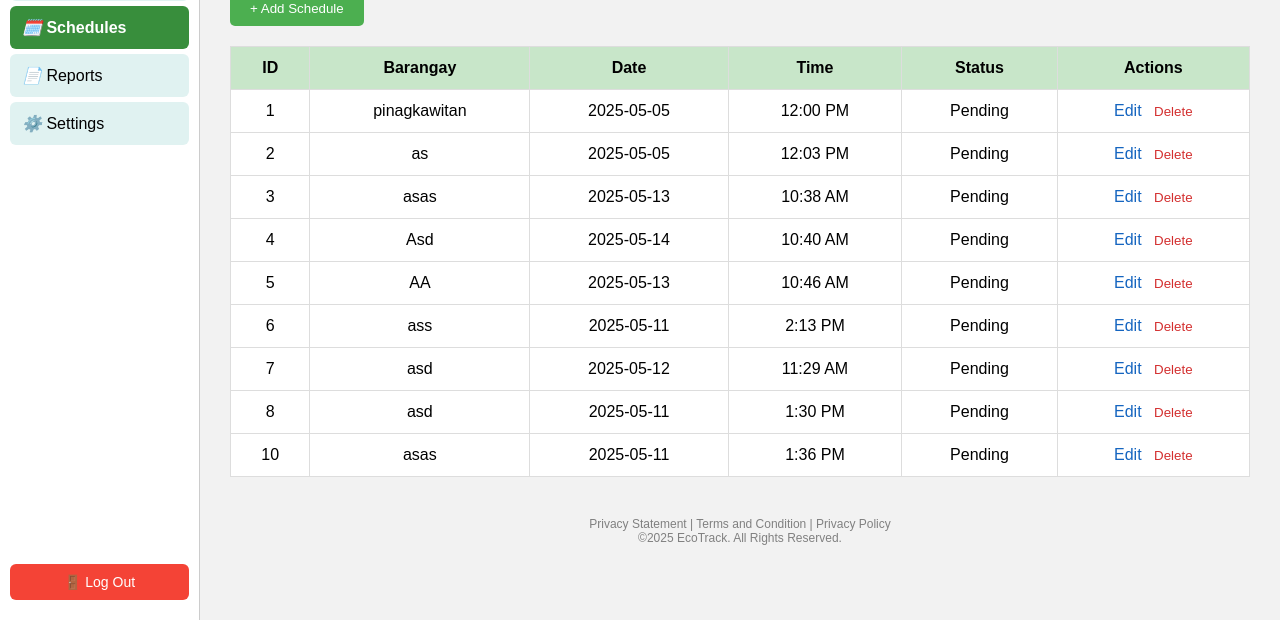
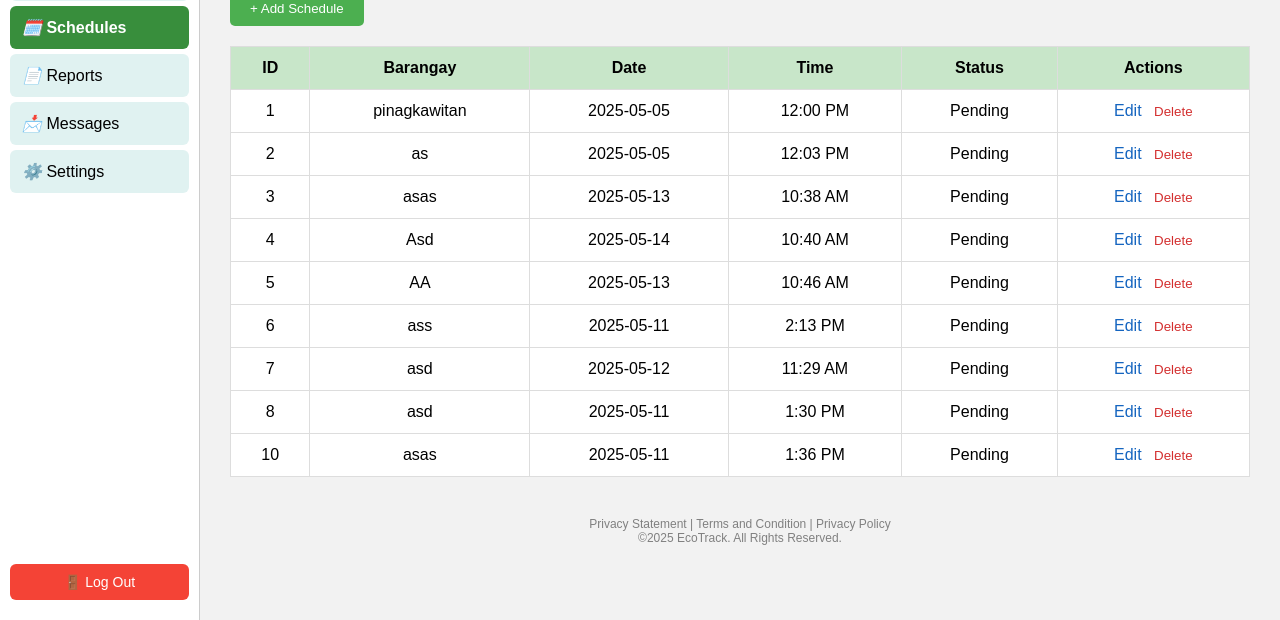
Before and after one commit to Kram029/Main-git, a PHP site: the page made by admin(sched).php in a window 1280 px wide. Shown: the part 198-818 px from the top of the page. Run offline with PHP 8.4, Linux system fonts and the light colour scheme; the visitor is signed in with stand-in values (Sample User, id 1); data comes from the database, SQL or seed files in the repository; data that the repository does not hold is empty.

Commit message:
Update sidebar.php

```diff
--- a/sidebar.php
+++ b/sidebar.php
@@ -61,6 +61,7 @@
   <a href="admin(users).php" class="nav-button <?= basename($_SERVER['PHP_SELF']) == 'admin(users).php' ? 'active' : '' ?>"><i>👥</i> Users</a>
   <a href="admin(sched).php" class="nav-button <?= basename($_SERVER['PHP_SELF']) == 'admin(sched).php' ? 'active' : '' ?>"><i>🗓️</i> Schedules</a>
   <a href="admin(report).php" class="nav-button <?= basename($_SERVER['PHP_SELF']) == 'admin(report).php' ? 'active' : '' ?>"><i>📄</i> Reports</a>
+    <a href="admin(messages).php" class="nav-button <?= basename($_SERVER['PHP_SELF']) == 'admin(messages).php' ? 'active' : '' ?>"><i>📩</i> Messages</a>
   <a href="admin(settings).php" class="nav-button <?= basename($_SERVER['PHP_SELF']) == 'admin(settings).php' ? 'active' : '' ?>"><i>⚙️</i> Settings</a>
 
   <a href="Home.php" class="logout-button" onclick="return confirmLogout()">🚪 Log Out</a>
```
